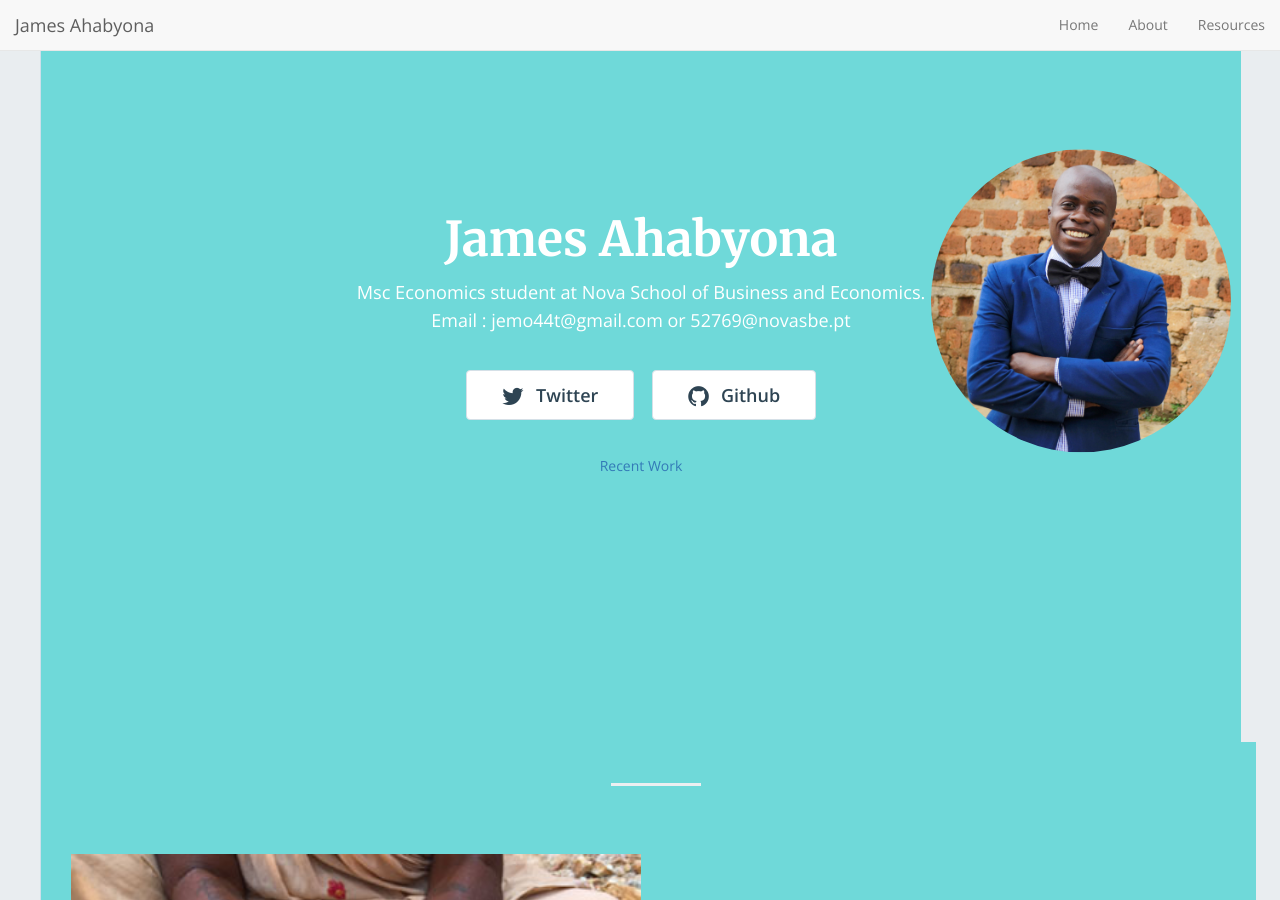
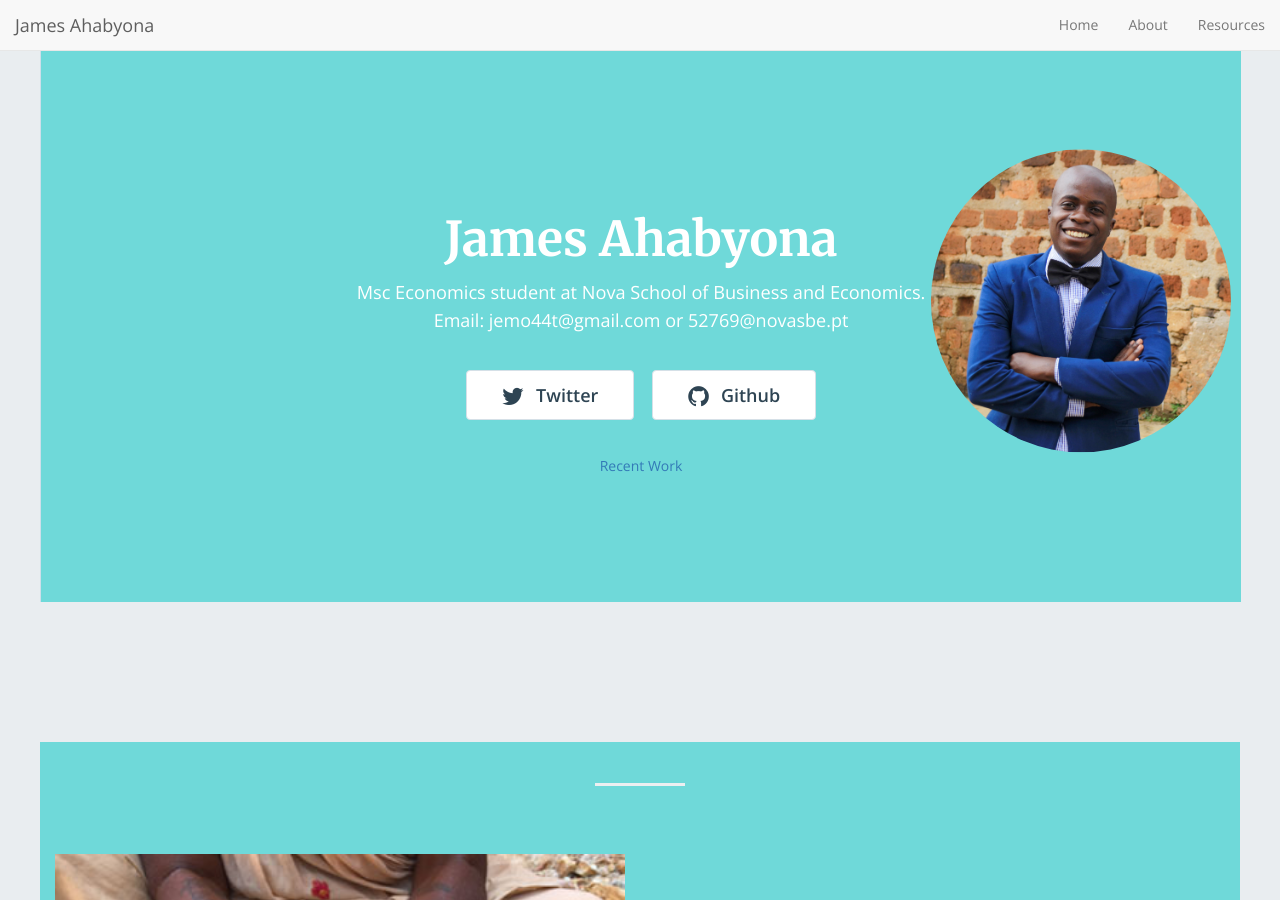
Before and after one commit to mariaelenaguer/mariaelenaguer.github.io, a Jekyll site: the page built from index.html, in a window 1280 px wide and 900 px high. Built offline with Jekyll 4.4.1, drawn with Linux system fonts in a browser that asks for light colours; nearby versions of some CDN libraries; the list of posts is cut into pages by our own code.

Commit message:
Update home-hero.html

```diff
--- a/_includes/home-hero.html
+++ b/_includes/home-hero.html
@@ -48,23 +48,18 @@
     background-color: #d9f5f5;
   }
 </style>
+
 <div class="container">
-
   <div class="row">
-
     <div class="col-md-12">
-
       <div class="hero-container">
-
         <div class="hero-content">
-
           {% if site.title != '' %}
           <h1 class="text-center">
             <img src="img/JM[1].jpg" class="bio-pic" /><br />
             {{site.title}}
           </h1>
           {% endif %}
-
 
           {% if site.description != '' or site.enable_contact == true %}
           <p class="text-center">
@@ -79,25 +74,22 @@
           </p>
           {% endif %}
 
-       <font size="4">Email : jemo44t@gmail.com or 52769@novasbe.pt </font>
+          <span style="font-size: 18px;">Email: jemo44t@gmail.com or 52769@novasbe.pt</span>
 
           <div class="hero-buttons">
-
             {% if site.twitter_username != '' %}
             <a href="https://twitter.com/{{ site.twitter_username }}"><button class="btn btn-default btn-lg"><i class="fa fa-twitter fa-lg"></i>Twitter</button></a>
             {% endif %}
             {% if site.github_username != '' %}
             <a href="https://github.com/{{ site.github_username }}"><button class="btn btn-default btn-lg"><i class="fa fa-github fa-lg"></i>Github</button></a>
             {% endif %}
-
             </p>
             <a class="recent-work-button" href="#portfolio">Recent Work</a>
           </div>
-
+        </div>
+      </div>
+    </div>
+  </div>
 </div>
 
 </div>
-
-  </div>
-
-</div>
```
Lines whose indentation alone changed are shown as unchanged.
